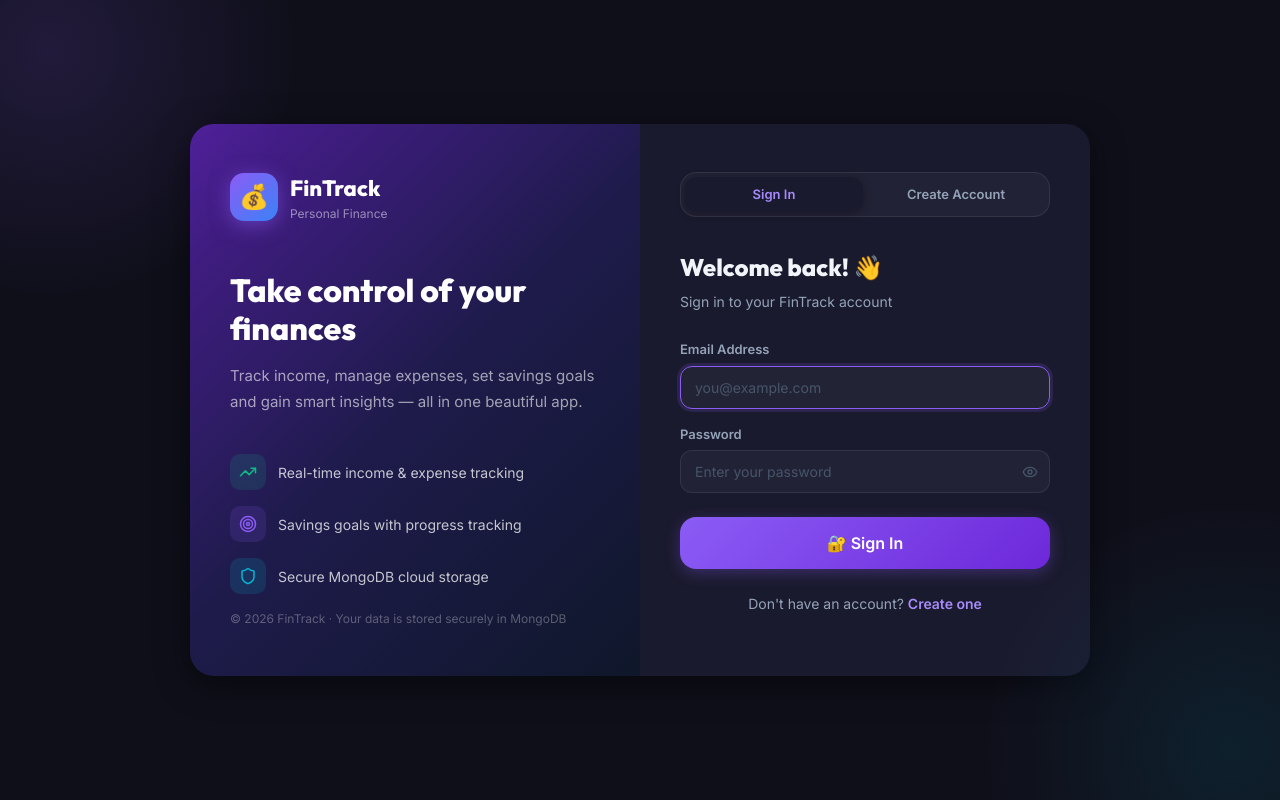
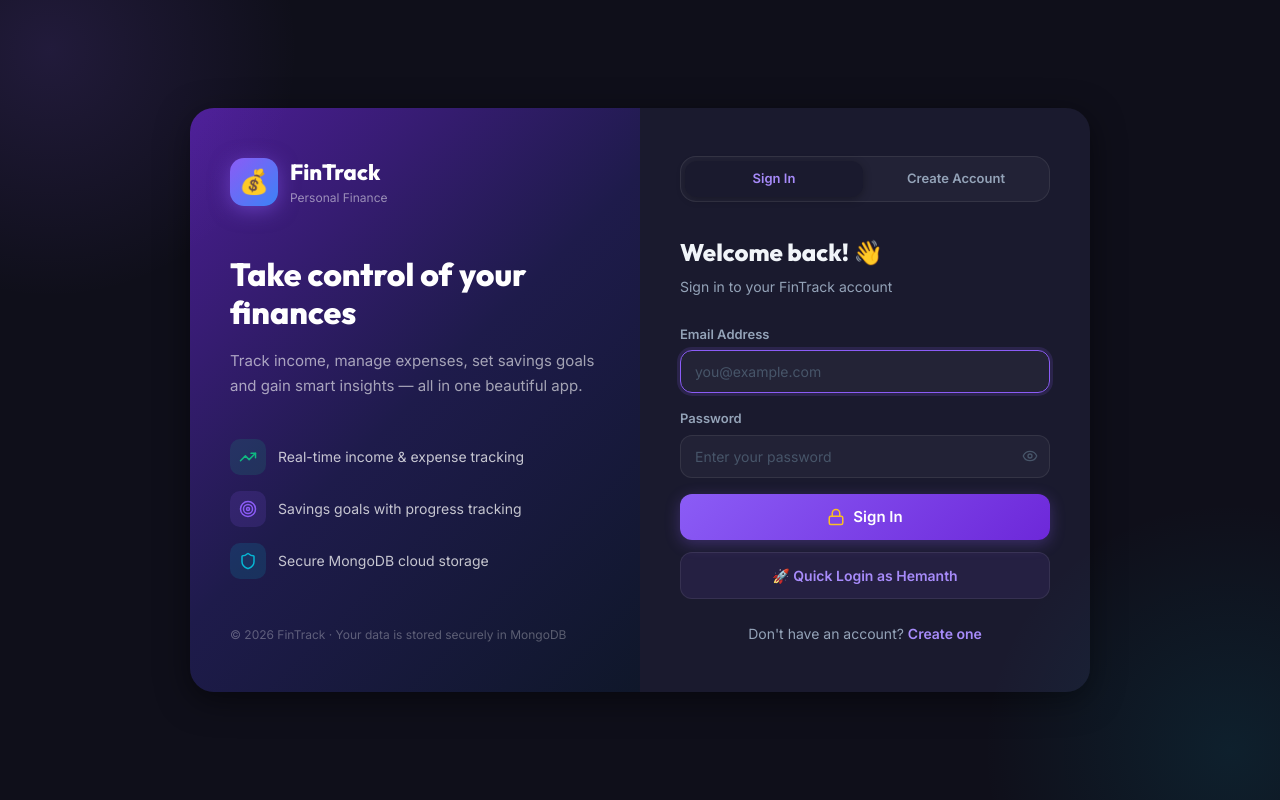
Before and after one commit to hemanthbv5/finance-tracker-, a React (Vite) app: page /login in a window 1280 px wide. Built offline with nearby package versions, Linux system fonts and the light colour scheme.

Commit message:
Fix proxy IP resolution and add quick login button

```diff
--- a/src/pages/LoginPage.tsx
+++ b/src/pages/LoginPage.tsx
@@ -1,6 +1,6 @@
 import React, { useState } from 'react';
 import { useAuthStore } from '../store/authStore';
-import { Eye, EyeOff, TrendingUp, Shield, Target } from 'lucide-react';
+import { Eye, EyeOff, TrendingUp, Shield, Target, Lock } from 'lucide-react';
 
 const LoginPage: React.FC = () => {
   const [mode, setMode] = useState<'login' | 'register'>('login');
@@ -202,19 +202,35 @@
 
               <button
                 type="submit"
-              className="btn btn-primary btn-lg"
-              style={{ width: '100%', marginTop: '8px' }}
+                className="btn btn-primary"
+                style={{ width: '100%', padding: '12px', fontSize: '15px' }}
                 disabled={isLoading}
               >
                 {isLoading ? (
-                <span style={{ display: 'flex', alignItems: 'center', gap: '8px' }}>
-                  <span style={{ width: '16px', height: '16px', border: '2px solid rgba(255,255,255,0.3)', borderTopColor: 'white', borderRadius: '50%', animation: 'spin 0.8s linear infinite', display: 'inline-block' }} />
-                  {mode === 'login' ? 'Signing in...' : 'Creating account...'}
-                </span>
+                  <div style={{ display: 'flex', alignItems: 'center', gap: '8px', justifyContent: 'center' }}>
+                    <div style={{ width: '16px', height: '16px', border: '2px solid rgba(255,255,255,0.3)', borderTopColor: 'white', borderRadius: '50%', animation: 'spin 1s linear infinite' }} />
+                    Authenticating...
+                  </div>
                 ) : (
-                mode === 'login' ? '🔐 Sign In' : '🚀 Create Account'
+                  <>
+                    <Lock size={18} style={{ color: '#fbbf24' }} />
+                    {mode === 'login' ? 'Sign In' : 'Create Account'}
+                  </>
                 )}
               </button>
+
+              {/* Instant Developer Login Button */}
+              {mode === 'login' && (
+                <button
+                  type="button"
+                  className="btn btn-secondary"
+                  style={{ width: '100%', padding: '12px', fontSize: '14px', marginTop: '12px', background: 'rgba(139, 92, 246, 0.1)', color: 'var(--accent-purple-light)' }}
+                  onClick={() => login('hemanth@gmail.com', 'Harshitha@6313')}
+                  disabled={isLoading}
+                >
+                  🚀 Quick Login as Hemanth
+                </button>
+              )}
             </form>
 
           <div style={{ textAlign: 'center', marginTop: '24px', fontSize: '14px', color: 'var(--text-secondary)' }}>
--- a/vite.config.ts
+++ b/vite.config.ts
@@ -11,7 +11,7 @@
   server: {
     proxy: {
       '/api': {
-        target: 'http://localhost:3001',
+        target: 'http://127.0.0.1:3001',
         changeOrigin: true,
       },
     },
```
Lines whose indentation alone changed are shown as unchanged.
